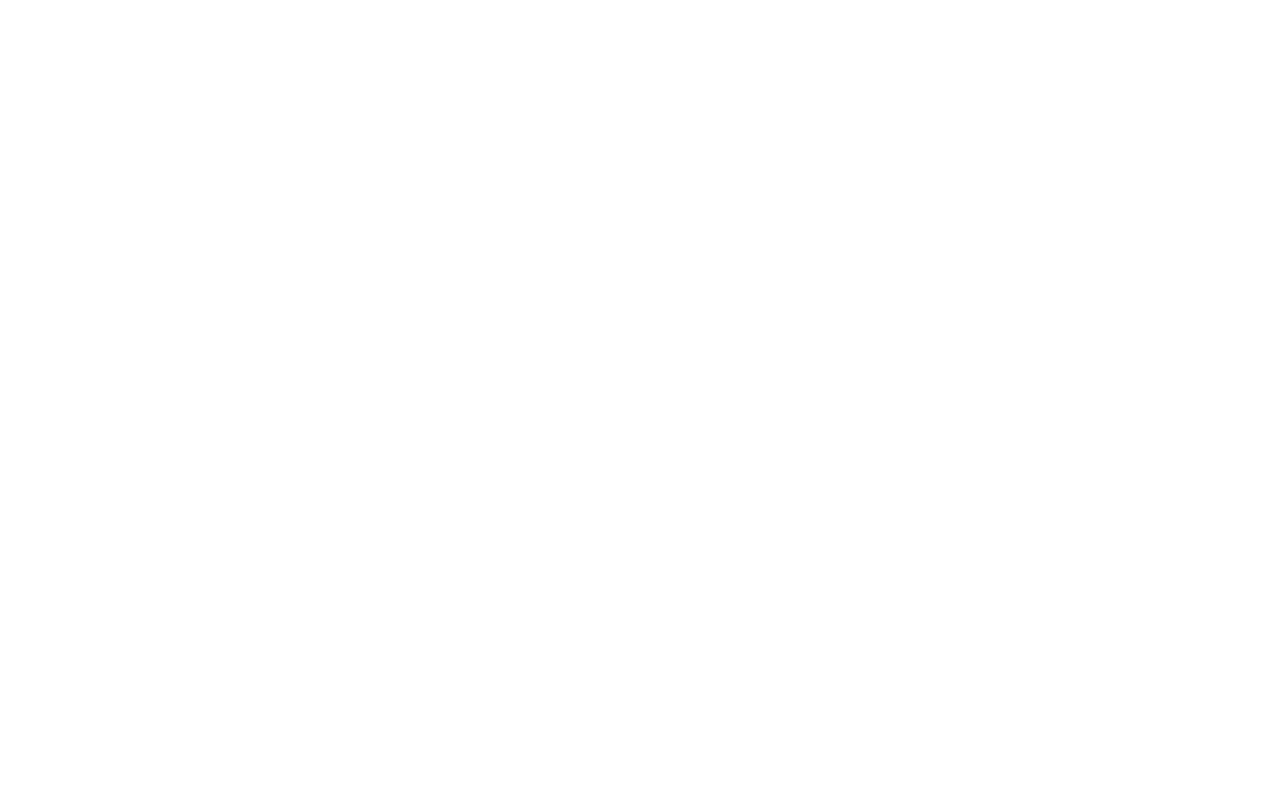
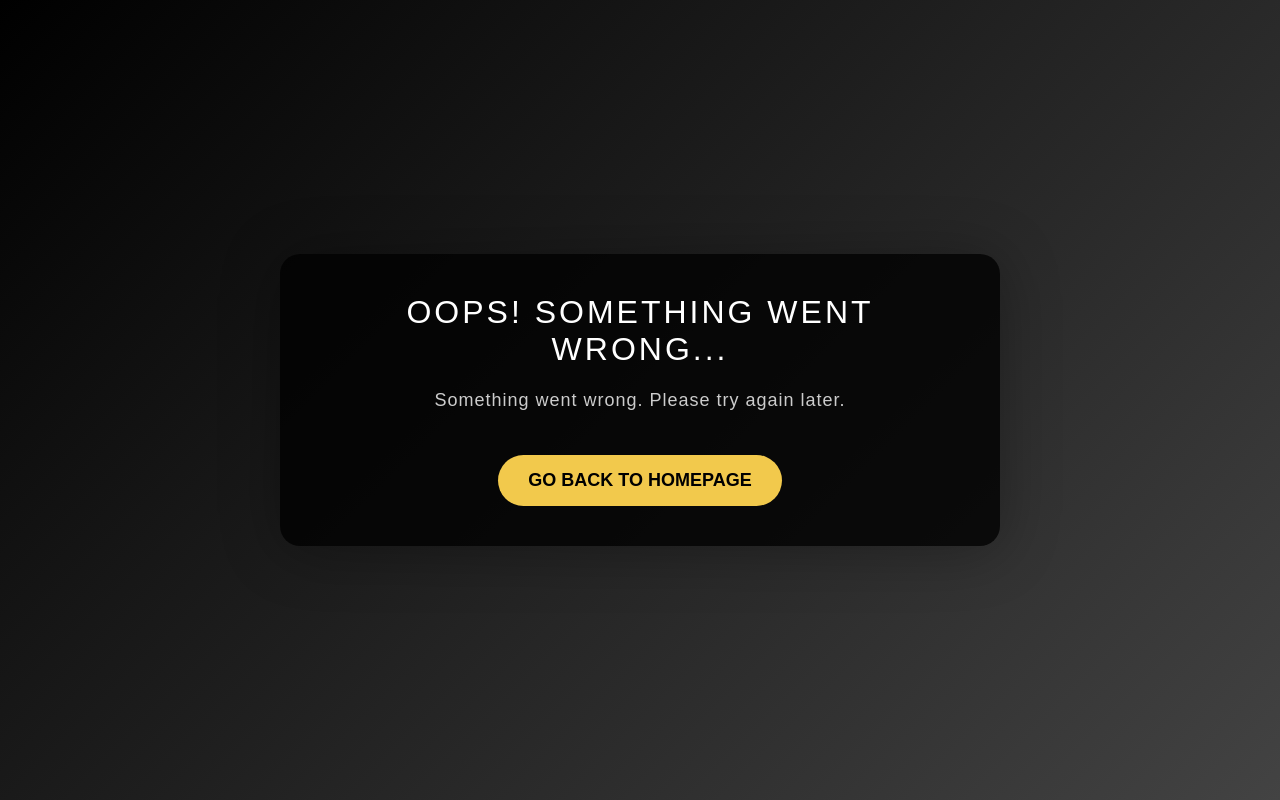
Before and after one commit to WanghanlinStephen/skin-detect, a React (Create React App) app: page /error in a window 1280 px wide. Before the commit this address had no page. Built offline with nearby package versions, Linux system fonts and the light colour scheme.

Commit message:
update style

```diff
--- a/src/App.js
+++ b/src/App.js
@@ -5,6 +5,7 @@ import Homepage from './components/Homepage/Homepage.jsx';
 import UploadImage from './components/UploadImage/UploadImage.jsx';
 import ResultPage from './components/ResultPage/ResultPage.jsx';
 import Questionnaire from './components/Questionnaire/Questionnaire.jsx';
+import ErrorPage from './components/ErrorPage/ErrorPage.jsx'
 import { BrowserRouter as Router, Routes, Route } from 'react-router-dom';
 import LoadingPage from './components/LoadingPage/LoadingPage.jsx';
 
@@ -18,6 +19,7 @@ function App() {
           <Route path="/result" element={<ResultPage />} />
           <Route path="/questionnaire" element={<Questionnaire />} />
           <Route path="/loading" element={<LoadingPage/>} />
+          <Route path="/error" element={<ErrorPage/>} />
         </Routes>
       </Router>
     </div>
--- /dev/null
+++ b/src/components/ErrorPage/ErrorPage.css
@@ -0,0 +1,77 @@
+/* 页面背景：简洁的黑色或渐变色 */
+.error-page {
+    display: flex;
+    justify-content: center;
+    align-items: center;
+    height: 100vh;
+    background: linear-gradient(135deg, #000000 0%, #434343 100%); /* 黑色到灰色的渐变 */
+    font-family: 'Didot', sans-serif; /* 使用现代感的字体 */
+    color: #fff;
+  }
+
+  /* 错误内容区域 */
+  .error-content {
+    text-align: center;
+    padding: 40px 60px;
+    background-color: rgba(0, 0, 0, 0.8); /* 半透明黑色背景 */
+    border-radius: 20px;
+    box-shadow: 0 4px 60px rgba(0, 0, 0, 0.3);
+    max-width: 600px;
+    width: 100%;
+  }
+
+  /* 错误代码 */
+  .error-header {
+    margin-bottom: 30px;
+  }
+
+  .error-code {
+    font-size: 120px;
+    font-weight: 700;
+    letter-spacing: 5px;
+    color: #F2C94C; /* 金色 */
+    margin: 0;
+  }
+
+  .error-title {
+    font-size: 32px;
+    font-weight: 500;
+    margin: 0;
+    text-transform: uppercase;
+    color: #fff;
+    letter-spacing: 3px;
+  }
+
+  /* 错误信息 */
+  .error-message {
+    font-size: 18px;
+    line-height: 1.6;
+    color: #ccc;
+    margin-bottom: 40px;
+    font-weight: 300;
+    letter-spacing: 1px;
+  }
+
+  /* 按钮样式 */
+  .error-btn {
+    background-color: #F2C94C;
+    color: #000;
+    border: none;
+    padding: 15px 30px;
+    font-size: 18px;
+    font-weight: 600;
+    text-transform: uppercase;
+    cursor: pointer;
+    border-radius: 30px;
+    transition: background-color 0.3s ease;
+  }
+
+  .error-btn:hover {
+    background-color: #d9a736; /* 更深的金色 */
+  }
+
+  /* 按钮外观和阴影 */
+  .error-btn:focus {
+    outline: none;
+    box-shadow: 0 0 10px rgba(242, 201, 76, 0.6);
+  }
--- /dev/null
+++ b/src/components/ErrorPage/ErrorPage.jsx
@@ -0,0 +1,23 @@
+import React from 'react';
+import { useNavigate, useLocation } from 'react-router-dom'; // 引入useNavigate和useLocation
+import './ErrorPage.css'; // 引入CSS样式
+
+function ErrorPage() {
+  const navigate = useNavigate();
+  const location = useLocation();
+
+  // 获取错误信息
+  const errorInfo = location.state?.errorInfo || "Something went wrong. Please try again later."; // 如果没有传入errorInfo，显示默认信息
+
+  return (
+    <div className="error-page">
+      <div className="error-content">
+        <h1 className="error-title">Oops! Something went wrong...</h1>
+        <p className="error-message">{errorInfo}</p>
+        <button className="error-btn" onClick={() => navigate('/')}>Go Back to Homepage</button>
+      </div>
+    </div>
+  );
+}
+
+export default ErrorPage;
--- a/src/components/Homepage/Homepage.css
+++ b/src/components/Homepage/Homepage.css
@@ -1,8 +1,3 @@
-body.homepage {
-  overflow: hidden; /* 禁止滚动 */
-  height: 100%; /* 确保填满视口 */
-}
-
 .Homepage {
   display: flex;
   flex-direction: column;
--- a/src/components/UploadImage/UploadImage.css
+++ b/src/components/UploadImage/UploadImage.css
@@ -137,10 +137,10 @@
 
 .head-overlay {
   position: absolute;
-  top: -10%;
-  left: 5%;
-  width: 90%; /* 与视频等宽 */
-  height: 90%; /* 与视频等高 */
+  top: -50%; /* 放大后调整位置 */
+  left: -30%; /* 放大后调整位置 */
+  width: 160%; /* 放大 10% */
+  height: 130%; /* 放大 10% */
   pointer-events: none; /* 允许鼠标事件穿透 */
   opacity: 0.8; /* 轻微透明 */
 }
--- a/src/components/UploadImage/UploadImage.jsx
+++ b/src/components/UploadImage/UploadImage.jsx
@@ -74,82 +74,7 @@ function UploadImage() {
     }
   };
 
-  // 提交处理
-  // const handleSubmit = async () => {
-  //   console.log('Submitting data:', questionnaireData, image);
 
-  //   const payload = {
-  //     age: questionnaireData.age,
-  //     skinType: questionnaireData.skinType,
-  //     makeupStyle: questionnaireData.makeupStyle,
-  //     focus: questionnaireData.focus,
-  //     gender: questionnaireData.gender,
-  //     name: questionnaireData.name,
-  //     image: image,
-  //   };
-
-  //   navigate('/loading');
-
-  //   try {
-  //     const response = await new Promise((resolve) => {
-  //       setTimeout(() => {
-  //         resolve({
-  //           success: true,
-  //           data: [
-  //             {
-  //               name: 'Wrinkles',
-  //               image: 'https://www.canfieldsci.com/common/images/imaging-systems/visia-complexion-analysis/card-uv-spots.jpg',
-  //               advice: 'Use anti-aging cream to reduce wrinkles.',
-  //               product: [
-  //                 {
-  //                   image: 'https://www.skinceuticals.com/dw/image/v2/AANG_PRD/on/demandware.static/-/Sites-acd-skinceuticals-master-catalog/default/dwa974d950/Products/S17/C-E-Ferulic-SkinCeuticals_Award_Seals.jpg?sw=930&sfrm=jpg&q=70',
-  //                   description: 'C E Ferulic® with 15% L-Ascorbic Acid',
-  //                 },
-  //                 {
-  //                   image: 'https://www.skinceuticals.com/dw/image/v2/AANG_PRD/on/demandware.static/-/Sites-acd-skinceuticals-master-catalog/default/dwa974d950/Products/S17/C-E-Ferulic-SkinCeuticals_Award_Seals.jpg?sw=930&sfrm=jpg&q=70',
-  //                   description: 'Triple Lipid Restore 2:4:2',
-  //                 },
-  //               ],
-  //             },
-  //             {
-  //               name: 'Fine Lines',
-  //               image: 'https://www.canfieldsci.com/common/images/imaging-systems/visia-complexion-analysis/card-brown-spots.jpg',
-  //               advice: 'Moisturize daily to smooth fine lines.',
-  //               product: [
-  //                 {
-  //                   image: 'https://www.skinceuticals.com/dw/image/v2/AANG_PRD/on/demandware.static/-/Sites-acd-skinceuticals-master-catalog/default/dwa974d950/Products/S17/C-E-Ferulic-SkinCeuticals_Award_Seals.jpg?sw=930&sfrm=jpg&q=70',
-  //                   description: 'Retinol 0.3',
-  //                 },
-  //               ],
-  //             },
-  //             {
-  //               name: 'Deep Wrinkles',
-  //               image: 'https://www.canfieldsci.com/common/images/imaging-systems/visia-complexion-analysis/card-red-areas.jpg',
-  //               advice: 'Consider professional treatments for deep wrinkles.',
-  //               product: [
-  //                 {
-  //                   image: 'https://www.skinceuticals.com/dw/image/v2/AANG_PRD/on/demandware.static/-/Sites-acd-skinceuticals-master-catalog/default/dwa974d950/Products/S17/C-E-Ferulic-SkinCeuticals_Award_Seals.jpg?sw=930&sfrm=jpg&q=70',
-  //                   description: 'Retinol 0.3',
-  //                 },
-  //               ],
-  //             },
-  //           ],
-  //         });
-  //       }, 3000);
-  //     });
-
-  //     if (response.success) {
-  //       console.log('API Response:', response.data);
-  //       navigate('/result', { state: { analyses: response.data } });
-  //     } else {
-  //       console.error('API Error:', response.error || 'Unknown error');
-  //       navigate('/error');
-  //     }
-  //   } catch (error) {
-  //     console.error('Submission failed:', error);
-  //     navigate('/error');
-  //   }
-  // };
 
   const convertImageToBase64 = (file) => {
     return new Promise((resolve, reject) => {
@@ -203,8 +128,6 @@ function UploadImage() {
   };
 
   const handleSubmit = async () => {
-    // console.log('Submitting data:', questionnaireData, image);
-
     if (!image) {
       console.error('No image provided!');
       alert('Please upload or capture an image.');
@@ -318,7 +241,7 @@ function UploadImage() {
 
             {/* 矢量图覆盖 */}
             <img
-              src="https://skin-doctor-frontend.s3.us-east-2.amazonaws.com/images/head.svg"
+              src="https://skin-doctor-frontend.s3.us-east-2.amazonaws.com/images/untitled.svg"
               alt="Head Overlay"
               className="head-overlay"
             />
```
